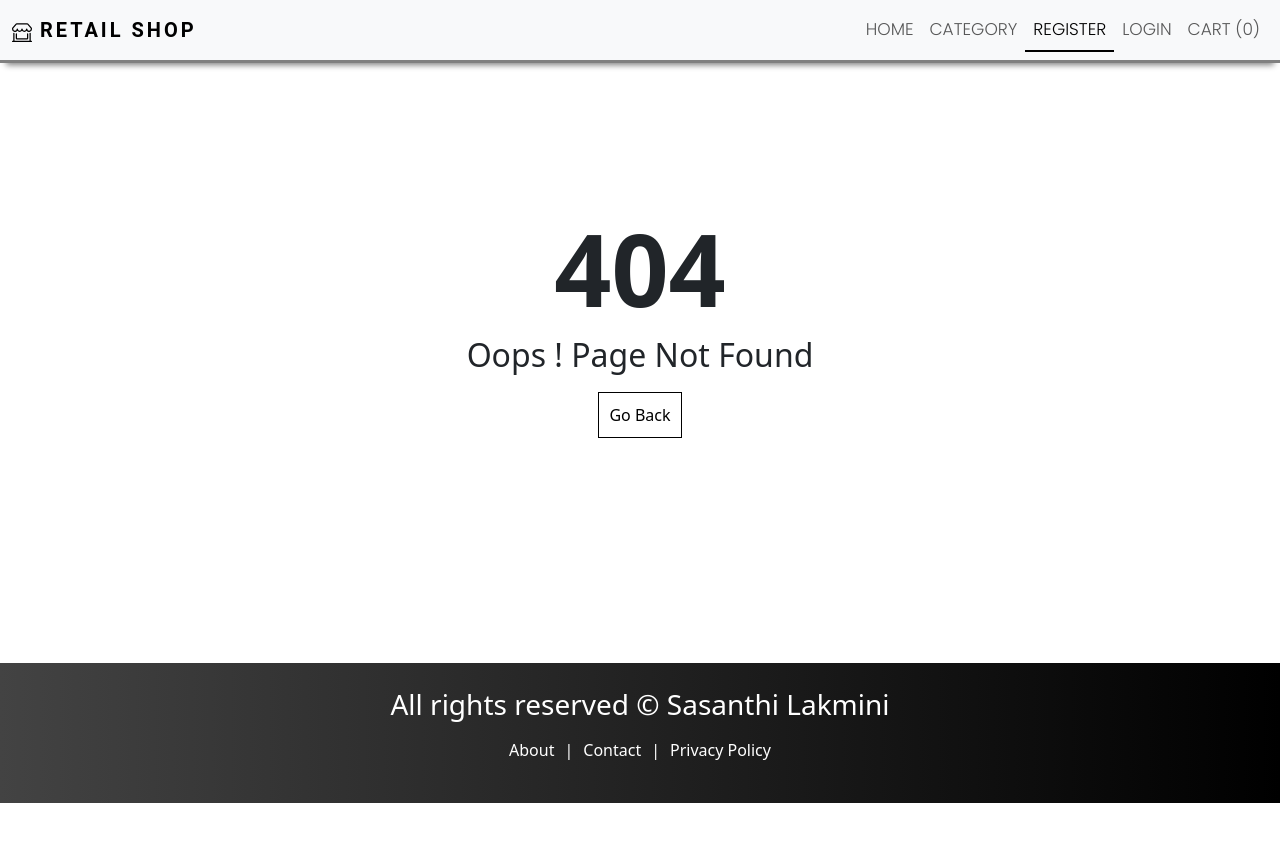
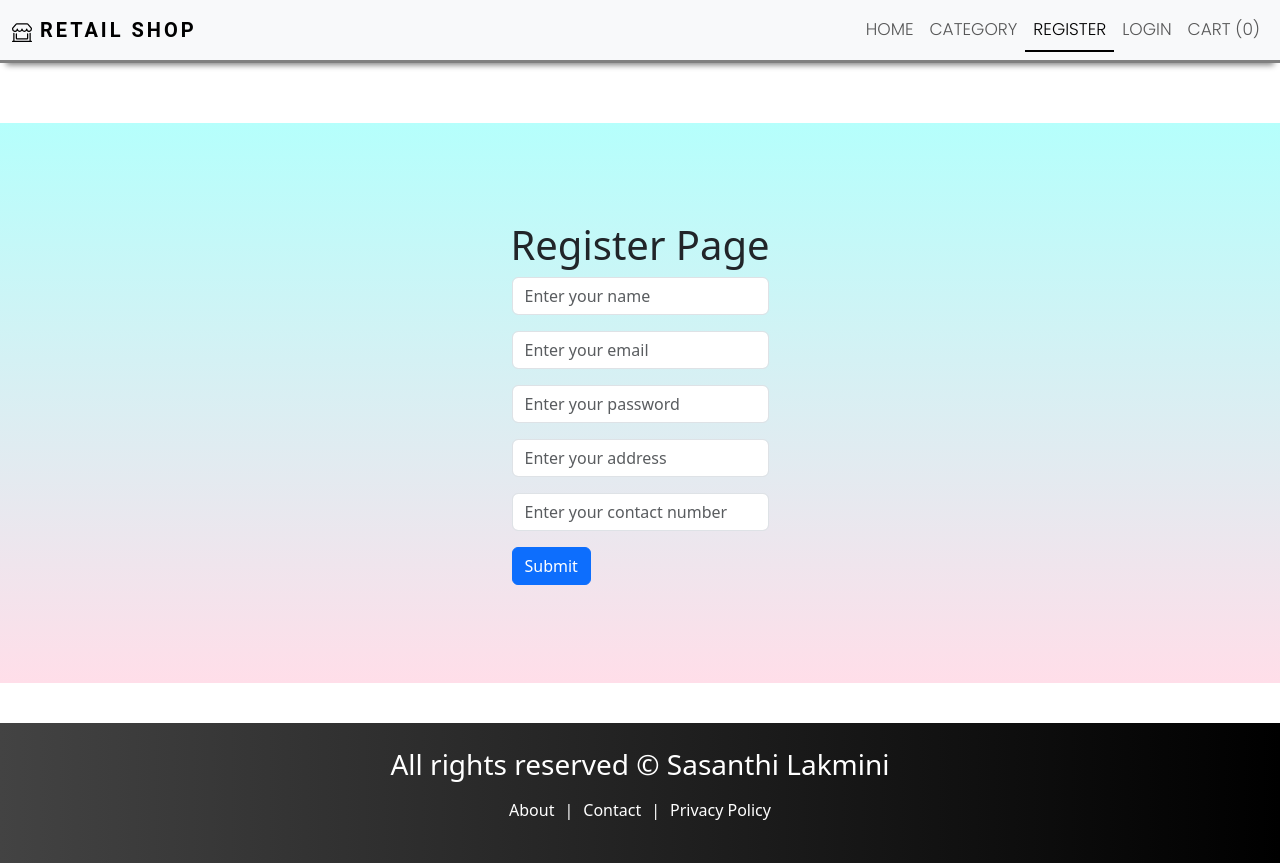
Before and after one commit to sasanthi65/wholesale-web, a React (Create React App) app in the folder client/: page /register in a window 1280 px wide. Before the commit this address had no page. Before the commit the page ends 803 px from the top, so only its background shows below. Built offline with nearby package versions, Linux system fonts and the light colour scheme.

Commit message:
setup of register page and importing to App.js

```diff
--- a/client/src/App.js
+++ b/client/src/App.js
@@ -4,12 +4,14 @@ import About from "./pages/About";
 import Contact from "./pages/Contact";
 import Policy from "./pages/Policy";
 import PageNotFound from "./pages/PageNotFound";
+import { Register } from "./pages/Auth/Register";
 
 function App() {
   return (
     <>
       <Routes>
         <Route path="/" element={<HomePage />} />
+        <Route path="/register" element={<Register />} />
         <Route path="/about" element={<About />} />
         <Route path="/contact" element={<Contact />} />
         <Route path="/policy" element={<Policy />} />
--- a/client/src/index.css
+++ b/client/src/index.css
@@ -121,3 +121,16 @@ font-family: 'Poppins', sans-serif; */
   background-color: #434343;
   color: white;
 }
+
+/* ===================================
+========= register page  */
+.register {
+  margin-top: 60px;
+  display: flex;
+  align-items: center;
+  justify-content: center;
+  min-height: 70vh;
+  flex-direction: column;
+  background-color: #ffdee9;
+  background-image: linear-gradient(0deg, #ffdee9 0%, #b5fffc 100%);
+}
--- /dev/null
+++ b/client/src/pages/Auth/Register.js
@@ -0,0 +1,57 @@
+import React from "react";
+import Layout from "./../../components/Layout/Layout";
+
+export const Register = () => {
+  return (
+    <Layout>
+      <div className="register">
+        <h1>Register Page</h1>
+        <form>
+          <div className="mb-3">
+            <input
+              type="text"
+              className="form-control"
+              id="exampleInputName"
+              placeholder="Enter your name"
+            />
+          </div>
+          <div className="mb-3">
+            <input
+              type="email"
+              className="form-control"
+              id="exampleInputEmail"
+              placeholder="Enter your email"
+            />
+          </div>
+          <div className="mb-3">
+            <input
+              type="password"
+              className="form-control"
+              id="exampleInputPassword"
+              placeholder="Enter your password"
+            />
+          </div>
+          <div className="mb-3">
+            <input
+              type="text"
+              className="form-control"
+              id="exampleInputAddress"
+              placeholder="Enter your address"
+            />
+          </div>
+          <div className="mb-3">
+            <input
+              type="text"
+              className="form-control"
+              id="exampleInputNumber"
+              placeholder="Enter your contact number"
+            />
+          </div>
+          <button type="submit" className="btn btn-primary">
+            Submit
+          </button>
+        </form>
+      </div>
+    </Layout>
+  );
+};
```
